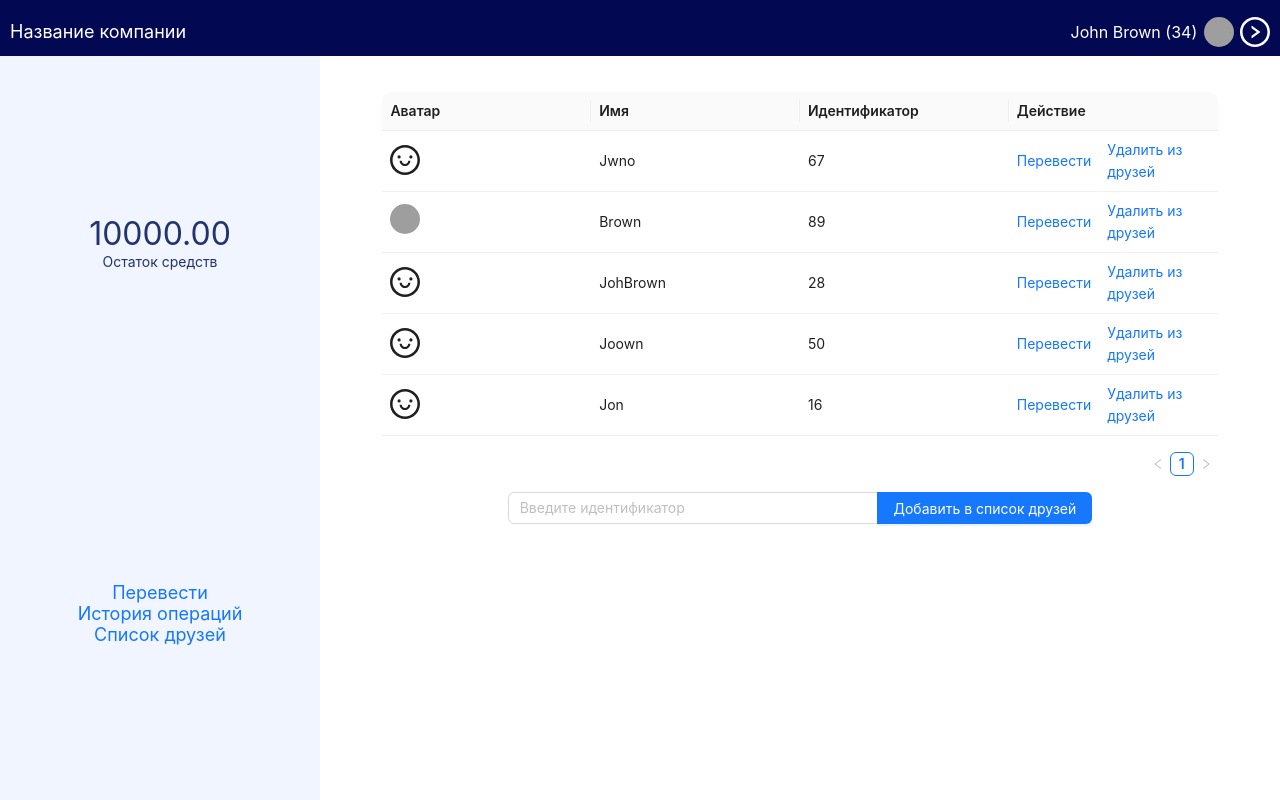
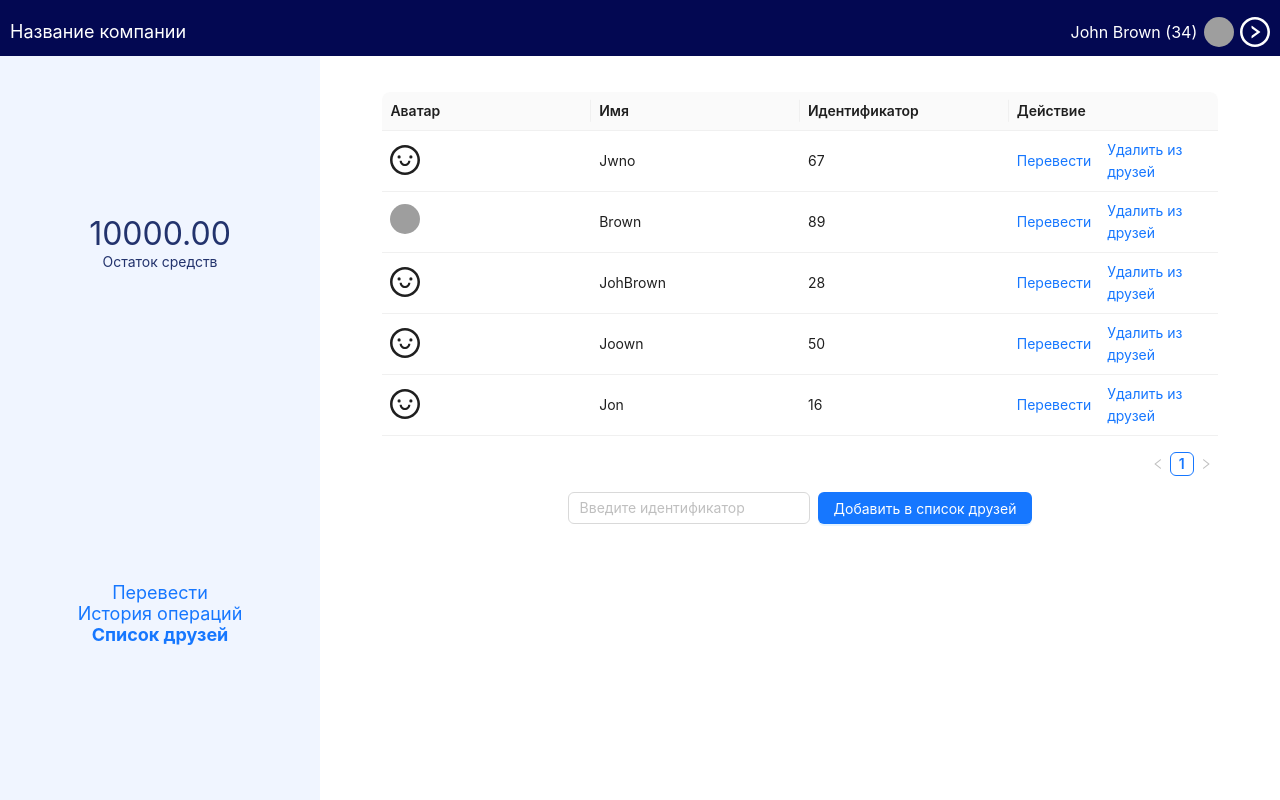
Before and after one commit to SanchoLaky/my-react-vite-site, a React (Vite) app: page /friends in a window 1280 px wide. Built offline with nearby package versions, Linux system fonts and the light colour scheme; grey boxes are pictures that could not be loaded.

Commit message:
Правки Form во Friends и Transfer + удаление комментов и лишнего кода

```diff
--- a/src/App.jsx
+++ b/src/App.jsx
@@ -24,7 +24,8 @@ export default class App extends Component {
       friends: dateFriends,
       people: datePeople,
       profile: dateProfile,
-      history: dateHistory
+      history: dateHistory,
+      page: window.location.pathname
     }
   this.newTransfer = this.newTransfer.bind(this)
   this.addFriend = this.addFriend.bind(this)
@@ -178,7 +179,7 @@ export default class App extends Component {
       <Layout>
         <AppHeader profile = {this.state.profile} />
         <Layout>
-          <AppSider page ={''} sum = {this.state.profile.sum}/>
+          <AppSider page ={this.state.page} sum = {this.state.profile.sum} />
           <AppContent content =
             {<Routes>
               <Route path="/" element={<Transfer friends = {this.state.friends} transfer={this.newTransfer} />}/>
--- a/src/Pages/Friends.jsx
+++ b/src/Pages/Friends.jsx
@@ -1,50 +1,24 @@
 import React, { useState } from 'react'
+import { Link } from 'react-router-dom';
 
-import { Button, Input } from 'antd';
-import { Space, Table} from 'antd';
-import { Layout } from 'antd';
-
+import { Button, Form, Input, Space, Table} from 'antd';
 import { SmileOutlined} from '@ant-design/icons';
 
-import AppHeader from '../components/layout/AppHeader';
-import AppSider from '../components/layout/AppSider';
-import AppContent from '../components/layout/AppContent';
-
-import DataFriends from "../date/DateFriends.json"
-
 import '../styles/Friends.css'
-import { Link } from 'react-router-dom';
-
-
-
-
-
-
-
 
 
 export default function Friends(props) {
   const columns = [
     {
       title: 'Аватар',
-      // dataIndex: 'img',
       key: 'img',
-      render (_, {img})
+      render ({img})
       {
         return img ? <img className='avatar'
         src={img}
         /> : <SmileOutlined className='avatarIcon'/>
-
       }
-      // (
-      //   <img
-      //   src={img}
-      //   height="30"
-      //   width="30"
-      //   />
-      // ),
     },
-
 
     {
       title: 'Имя',
@@ -63,73 +37,50 @@ export default function Friends(props) {
       key: 'action',
       render: (records) => (
         <Space size="middle">
-
-
-          {/* {records.recipient} */}
           <Link to= "/" state={{ identifier: records.identifier}} >Перевести</Link>
           <a onClick={()=>{props.deleteFriend(records.identifier)}}>Удалить из друзей</a>
-          {/* <Button type="primary" style={{background: 'lightred'}}>Удалить из друзей</Button> */}
-          {/* <Link to={{pathname: "/", propsSearch: {recipient: records.recipient} }}>Перевести</Link> */}
-          {/* <Link to={{pathname: "/", query: records.recipient }}>Перевести</Link> */}
         </Space>
       ),
     },
   ];
 
-
-
-  const [identifier, setIdentifier] = useState('')
-
-
-
-
-
-  const addFriend = () => {
-    props.addFriend(identifier)
+  const onFinish = (value) => {
+    props.addFriend(value.identifier)
   }
 
-  const onChange = (e) => {
-    setIdentifier(e.target.value)
-    // this.setState({someVal: e.target.value})
-  }
-
-  const contentInformation =
-  <>
-  <form className='friends'>
+  return (
+    <div key={props.friends} className='friends'>
       <Table className='table'
         scroll={{
           y: '50vh',
         }}
         columns={columns}
         dataSource={props.friends}
-      size="small"/>
-    <Space.Compact style={{ width: '70%' }}>
-  {/* <Space.Compact> */}
+        size="small"
+      />
+      <Form
+        onFinish={onFinish}>
+        <Space>
+        <Form.Item
+          name="identifier"
+          rules={[
+            {
+              required: true,
+              message: 'Пожалуйста, введите идентификатор!',
+            },
+          ]}
+        >
           <Input
-        onKeyDown={(e)=> e.keyCode == 13 ? e.preventDefault(): ''}
-        placeholder="Введите идентификатор"
-        // onChange={value => {
-        //   setIdentifier(value)
-        // }}
-        onChange={onChange}
-        value={identifier}
-      />
-      <Button type="primary" onClick={addFriend}   style={{background: ''}}>Добавить в список друзей</Button>
-    </Space.Compact>
-  </form>
-  </>
+          placeholder="Введите идентификатор"/>
+        </Form.Item>
 
-
-  return (
-    <div key={props.friends}>{contentInformation}</div>
-    // <Layout>
-    // <AppHeader />
-
-    // <Layout>
-    //   {/* <AppSider page = "friends"/> */}
-    //   <AppContent content = {contentInformation}/>
-    // </Layout>
-
-  // </Layout>
+        <Form.Item >
+          <Button type="primary" htmlType="submit">
+            Добавить в список друзей
+          </Button>
+        </Form.Item>
+        </Space>
+      </Form>
+    </div>
   )
 }
--- a/src/Pages/Transfer.jsx
+++ b/src/Pages/Transfer.jsx
@@ -1,26 +1,8 @@
-// import React from 'react'
-
-import { Layout } from 'antd';
-import AppHeader from '../components/layout/AppHeader';
-import AppSider from '../components/layout/AppSider';
-import AppContent from '../components/layout/AppContent';
-
-import { Button, Input, Select, Space,Form,InputNumber } from 'antd';
+import React, { useState } from 'react'
 
 import { useLocation } from 'react-router-dom'
 
-// const [form] = Form.useForm();
-
-const options = [
-  {
-    value: 'zhejiang',
-    label: 'Zhejiang',
-  },
-  {
-    value: 'jiangsu',
-    label: 'Jiangsu',
-  },
-];
+import { Button, Select, Space, Form, InputNumber } from 'antd';
 
 const formStyle = {
   width: '50%',
@@ -29,36 +11,12 @@ const formStyle = {
   padding: '1rem' ,
   marginLeft: 'auto',
   marginRight: 'auto',
-  // top:"50%",
-  // left: 'auto',
-  // right: 'auto',
-  // position:'absolute',
-  // align: "middle"
   marginTop: '10%',
-  // marginBottom: '50%',
-  // display: 'flex',
-  // justifyContent: "center"
-  // justify: "center",
-  // top: "200px",
-
 };
 
-
-
-import React, { Component, useState } from 'react'
-
 export default function Transfer(props) {
-  // const {state} = useLocation();
-  // // const state = location.state;
-  // // const { state } = props.location
-  // console.log(state);
-  // const [form] = Form.useForm();
-
   const location = useLocation()
   const state  = location.state
-  // console.log(location);
-  // console.log(props.location.propsSearch);
-
   const [listFriends] = useState(jQuery.map(props.friends, function (item) {
                return {
                  value : item.identifier,
@@ -66,70 +24,63 @@ export default function Transfer(props) {
                };
              }))
   const [identifier, setIdentifier] = useState(state ? (state.identifier? [state.identifier] : null) : null)
-  const [sum, setSum] = useState(state ? (state.sum? (state.sum) : 0) : 0)
+  const [sum, setSum] = useState(state ? (state.sum? (state.sum) : 0) : null)
 
   const onFinish = () => {
-    // alert(this.props.location.query)
-    if(identifier)
-      if (sum)
     props.transfer(identifier, sum)
-      else
-      alert("Введите cумму!")
-    else
-      alert("Выберите получателя!")
-      // this.props.transfer(this.state.identifier, this.state.sum)
-      // setIdentifier(null)
-      // setSum(0)
-      // form.resetFields();
   }
 
   const reset = () => {
     setIdentifier(null)
     setSum(0)
-    // form.resetFields();
-    // alert("elfktyj")
   }
   return (
     <Form
-        // form={form}
         onFinish={onFinish}
         layout="vertical"
-
         style = {formStyle}
-
-        // autoComplete="off"
-        // initialValues={{
-        //   remember: true,
-        // }}
-        // form = {this.state.myform}
-
       >
-        <Form.Item label="Получатель">
+        <Form.Item
+          label="Получатель"
+          name="identifiers"
+          rules={[
+            {
+              required: true,
+              message: 'Пожалуйста, выберите/ведите идентификатор!',
+            },
+          ]}
+        >
           <Select
-
           mode="tags"
-          // maxTagCount = {1}
             onChange={value => {
               setIdentifier(value)
             }}
             placeholder="Выберите из списка или введите идентификатор"
             options={listFriends}
             style={{width: '100%'}}
-            // defaultValue={identifier}
             value={identifier}
           />
         </Form.Item>
-        <Form.Item label="Сумма">
+
+        <Form.Item
+          label="Сумма"
+          name="sum"
+          rules={[
+            {
+              required: true,
+              message: 'Пожалуйста, введите сумму!',
+            },
+          ]}
+        >
           <InputNumber
             style={{width: '100%'}}
             // defaultValue="0"
             placeholder="0.00"
-            min="0"
+            min="0.01"
             step="0.01"
             onChange={value => {
               setSum(value)
             }}
-            // defaultValue={sum}
             value={sum}
           />
         </Form.Item>
@@ -138,9 +89,7 @@ export default function Transfer(props) {
             <Button type="primary" htmlType="submit">
                   Перевести
             </Button>
-        <Button
-          onClick={reset}
-        >
+            <Button onClick={reset}>
                   Oтмена
             </Button>
           </Space>
--- a/src/components/layout/AppContent.jsx
+++ b/src/components/layout/AppContent.jsx
@@ -6,12 +6,6 @@ const contentStyle = {
     color: '#000',
     backgroundColor: '#fff',
     padding: '1rem' ,
-    // display: 'block',
-    // marginLeft: 'auto',
-    // marginRight: 'auto',
-    // type:"flex" ,
-    // justify: "center" ,
-    // align: "middle"
   };
 
 export default function AppContent(props) {
--- a/src/components/layout/AppSider.jsx
+++ b/src/components/layout/AppSider.jsx
@@ -1,59 +1,37 @@
 import { Layout } from 'antd';
-//import { Link } from 'react-router-dom';
-import { BrowserRouter as Router, Route, Routes, Link, Outlet} from "react-router-dom";
-
-import Transfer from '../../Pages/Transfer';
-import History from '../../Pages/History';
-import Friends from '../../Pages/Friends';
+import { Link, useLocation } from 'react-router-dom';
 
 import '../../styles/AppSider.css'
 
-import dataProfile from '../../date/DateProfile.json'
-
 const siderStyle = {
     textAlign: 'center',
-    // lineHeight: '120px',
     color: '#23336D',
     backgroundColor: '#F0F5FF',
   };
 
 export default function AppSider(props) {
+    let location = useLocation();
     return(
-        <>
-        <Layout.Sider width="25%" style={siderStyle}>
+        <Layout.Sider width="25%" style={siderStyle} >
             <form className='sider'>
             <p className='sum'>{props.sum.toFixed(2)}</p>
             <p>Остаток средств</p>
             </form>
-
             <form className='sider menu'>
                 <nav>
                     <ul>
-                    <li className = {props.page == "transfer" ? 'selected' : ''}>
-                        <Link to="/">Перевести</Link>
-                        {/* <a href='/'>Перевести</a> */}
+                        <li className = {location.pathname == "/" ? 'selected' : ''}>
+                            <Link to="/" >Перевести</Link>
                         </li>
-                    <li className = {props.page == "history" ? 'selected' : ''}>
+                        <li className = {location.pathname == "/history" ? 'selected' : ''}>
                             <Link to = "/history">История операций</Link>
-                        {/* <a href='/history'>История</a> */}
                         </li>
-                    <li className = {props.page == "friends" ? 'selected' : ''}>
+                        <li className = {location.pathname == "/friends" ? 'selected' : ''}>
                             <Link to = "/friends">Список друзей</Link>
-                        {/* <a href='/friends'>Список</a> */}
                         </li>
                     </ul>
                 </nav>
             </form>
         </Layout.Sider>
-        {/* <Router>
-             <Routes>
-                 <Route path="/" element={<Transfer/>}/>
-                 <Route path="/history" element={<History/>}/>
-                 <Route path="/friends" element={<Friends/>}/>
-             </Routes>
-        </Router> */}
-        </>
-
     )
-
 }
--- a/src/styles/AppSider.css
+++ b/src/styles/AppSider.css
@@ -2,7 +2,6 @@
     height:  50%;
     display: flex;
     justify-content: center;
-    /* vertical-align: middle; */
     flex-direction: column;
 }
 .menu{
@@ -10,12 +9,7 @@
 
 }
 .sum{
-    /* font-size: absolute-size; */
-    /* font-size: adjust; */
-    /* content: ""; */
-    /* display: inline-block; */
     font-size: xx-large;
-    /* font-size-adjust:inherit ; */
 }
 
 .selected{
--- a/src/styles/Friends.css
+++ b/src/styles/Friends.css
@@ -1,5 +1,4 @@
 .avatar {
-    /* box-sizing: 30px; */
     width: 30px;
     height: 30px;
     border-radius: 50%;
@@ -8,10 +7,6 @@
     font-size: 30px;
 }
 
-/* .table {
-    width: 90%;
-} */
-
 .friends{
     margin: 20px 5%
 }
```
Also changed, not shown: src/Pages/History.jsx (+2 -142 lines), src/components/layout/AppHeader.jsx (+7 -25 lines), src/styles/AppHeader.css (+0 -10 lines). Lines whose indentation alone changed are shown as unchanged.
